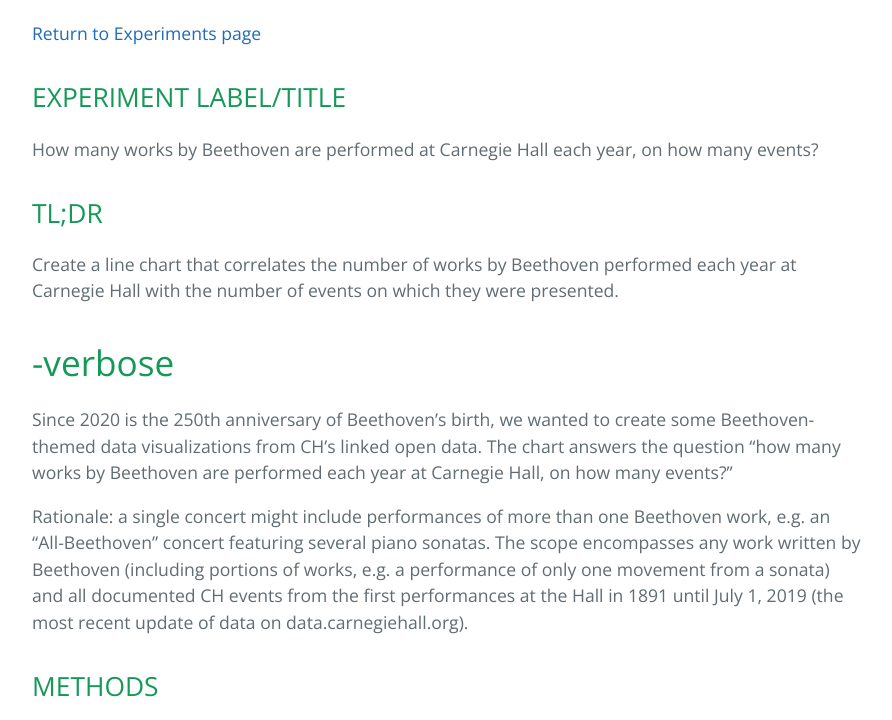
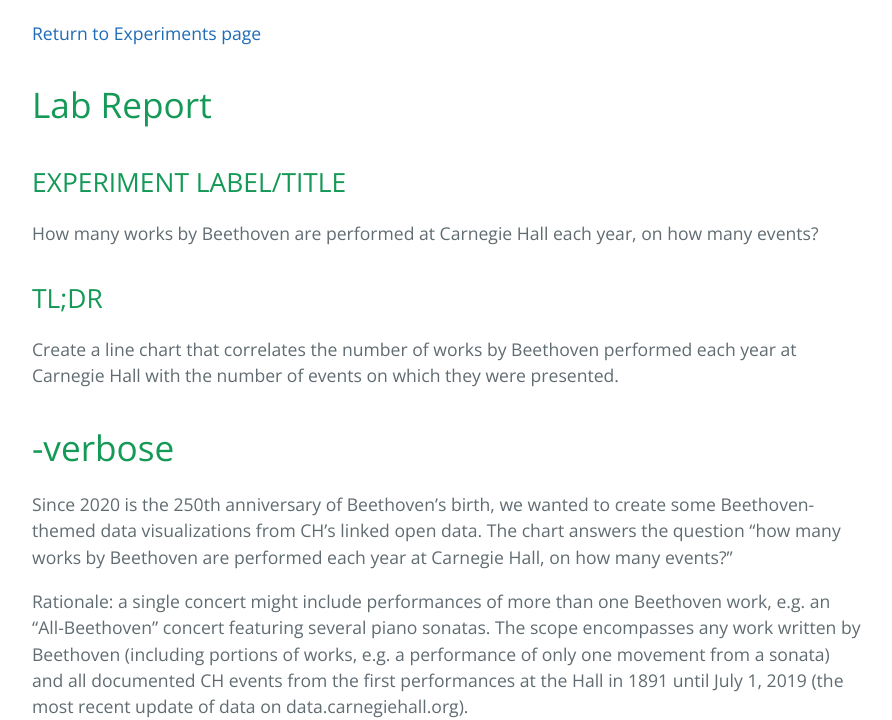
Before and after one commit to CarnegieHall/datalab, a Jekyll site: the page built from experiments/chdl-0002.md, in a window 1280 px wide and 900 px high, scrolled down 821 px, cut to the strip 180-900 px from the top of the window. Shown: the whole strip, without its empty margins (192-1084 px from the left). Built offline with Jekyll 4.4.1, drawn with Linux system fonts in a browser that asks for light colours; our own code applies the rules of GitHub Pages for plain Markdown files.

Commit message:
Added Lab Report heading

```diff
--- a/experiments/chdl-0002.md
+++ b/experiments/chdl-0002.md
@@ -11,6 +11,8 @@ A line chart correlating the number of Beethoven's works performed each year at
 </figure>
 
 [Return to Experiments page]({{ '/experiments' | absolute_url }})
+
+# Lab Report
 
 ## EXPERIMENT LABEL/TITLE
 How many works by Beethoven are performed at Carnegie Hall each year, on how many events?
```
